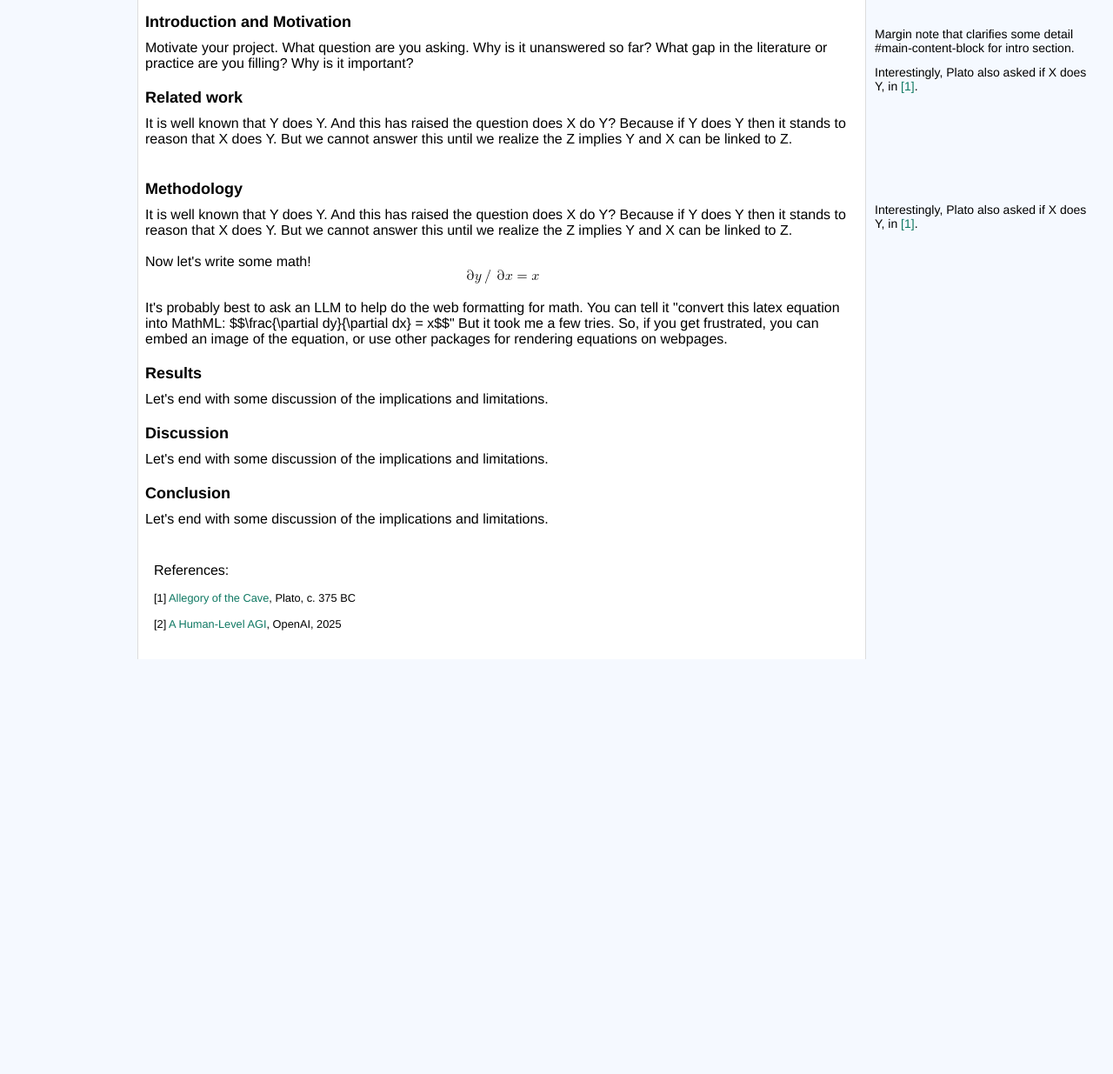
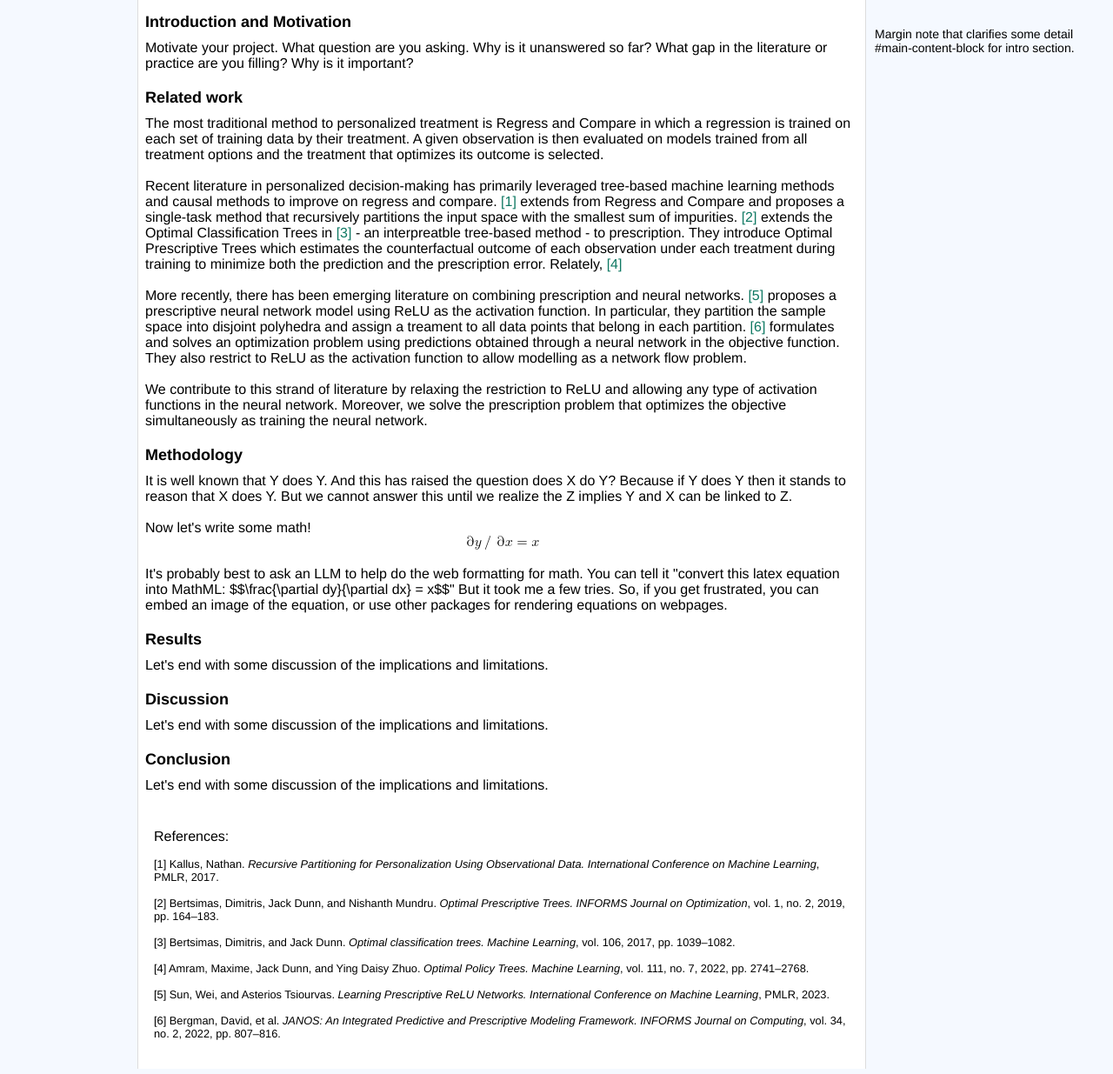
Before and after one commit to lisaxeverest/6.7960-fa24-project, a plain HTML site: page index.html in a window 1280 px wide. Shown: the part 739-1974 px from the top of the page at 87% size. Before the commit the page ends 1505 px from the top, so only its background shows below. Drawn offline with nearby package versions, Linux system fonts and the light colour scheme.

Commit message:
related literature

```diff
--- a/index.html
+++ b/index.html
@@ -255,13 +255,31 @@
 				<div class="margin-left-block">
 				</div>
 		    <div class="main-content-block">
-					<h1>Related work</h1>
-				  It is well known that Y does Y. And this has raised the question does X do Y? Because if Y does Y then it stands to reason that X does Y.
-          But we cannot answer this until we realize the Z implies Y and X can be linked to Z.<br><br>
+				<h1>Related work</h1>
+				The most traditional method to personalized treatment is Regress and Compare in which a regression is trained on each set of training data by their treatment.
+				A given observation is then evaluated on models trained from all treatment options and the treatment that optimizes its outcome is selected.
+				<br><br>
+
+				Recent literature in personalized decision-making has primarily leveraged tree-based machine learning methods and causal methods to improve on regress and compare.
+				<a href="#ref_1">[1]</a> extends from Regress and Compare and proposes a single-task method that recursively partitions the input space with the smallest sum of impurities.
+				<a href="#ref_2">[2]</a> extends the Optimal Classification Trees in <a href="#ref_3">[3]</a> - an interpreatble tree-based method - to prescription.
+				They introduce Optimal Prescriptive Trees which estimates the counterfactual outcome of each observation under each treatment during training
+				to minimize both the prediction and the prescription error.
+				Relately, <a href="#ref_4">[4]</a>
+
+				<br><br>
+				More recently, there has been emerging literature on combining prescription and neural networks. <a href="#ref_5">[5]</a> proposes a prescriptive neural network model
+				using ReLU as the activation function.
+				In particular, they partition the sample space into disjoint polyhedra and assign a treament to all data points that belong in each partition.
+				<a href="#ref_6">[6]</a> formulates and solves an optimization problem using predictions obtained through a neural network in the objective function.
+				They also restrict to ReLU as the activation function to allow modelling as a network flow problem.
+				<br><br>
+				We contribute to this strand of literature by relaxing the restriction to ReLU and allowing any type of activation functions in the neural network.
+				Moreover, we solve the prescription problem that optimizes the objective simultaneously as training the neural network.
+
 
 		    </div>
 		    <div class="margin-right-block" style="transform: translate(0%, -100%);"> <!-- you can move the margin notes up and down with translate -->
-          Interestingly, Plato also asked if X does Y, in <a href="#ref_1">[1]</a>.
 		    </div>
 		</div><div class="content-margin-container" id="Methodology">
 			<div class="margin-left-block">
@@ -296,7 +314,6 @@
 	  rendering equations on webpages.
 		</div>
 		<div class="margin-right-block" style="transform: translate(0%, -100%);"> <!-- you can move the margin notes up and down with translate -->
-	  Interestingly, Plato also asked if X does Y, in <a href="#ref_1">[1]</a>.
 		</div>
 	</div>
 
@@ -354,8 +371,36 @@
 		    <div class="main-content-block">
 						<div class='citation' id="references" style="height:auto"><br>
 							<span style="font-size:16px">References:</span><br><br>
-							<a id="ref_1"></a>[1] <a href="https://en.wikipedia.org/wiki/Allegory_of_the_cave">Allegory of the Cave</a>, Plato, c. 375 BC<br><br>
-							<a id="ref_2"></a>[2] <a href="">A Human-Level AGI</a>, OpenAI, 2025<br><br>
+							<a id="ref_1"></a>[1]
+								Kallus, Nathan.
+								<cite>Recursive Partitioning for Personalization Using Observational Data.</cite>
+								<i>International Conference on Machine Learning</i>, PMLR, 2017.
+							<br><br>
+							<a id="ref_2"></a>[2]
+								Bertsimas, Dimitris, Jack Dunn, and Nishanth Mundru.
+    							<cite>Optimal Prescriptive Trees.</cite>
+    							<i>INFORMS Journal on Optimization</i>, vol. 1, no. 2, 2019, pp. 164–183.
+							<br><br>
+							<a id="ref_3"></a>[3]
+								Bertsimas, Dimitris, and Jack Dunn.
+								<cite> Optimal classification trees.</cite>
+								<i>Machine Learning</i>, vol. 106, 2017, pp. 1039–1082.
+							<br><br>
+							<a id="ref_4"></a>[4]
+								Amram, Maxime, Jack Dunn, and Ying Daisy Zhuo.
+								<cite>Optimal Policy Trees.</cite>
+								<i>Machine Learning</i>, vol. 111, no. 7, 2022, pp. 2741–2768.
+							<br><br>
+							<a id="ref_5"></a>[5]
+								Sun, Wei, and Asterios Tsiourvas.
+								<cite>Learning Prescriptive ReLU Networks.</cite>
+								<i>International Conference on Machine Learning</i>, PMLR, 2023.
+							<br><br>
+							<a id="ref_6"></a>[6]
+								Bergman, David, et al.
+								<cite>JANOS: An Integrated Predictive and Prescriptive Modeling Framework.</cite>
+								<i>INFORMS Journal on Computing</i>, vol. 34, no. 2, 2022, pp. 807–816.
+							<br><br>
 						</div>
 		    </div>
 		    <div class="margin-right-block">
```
